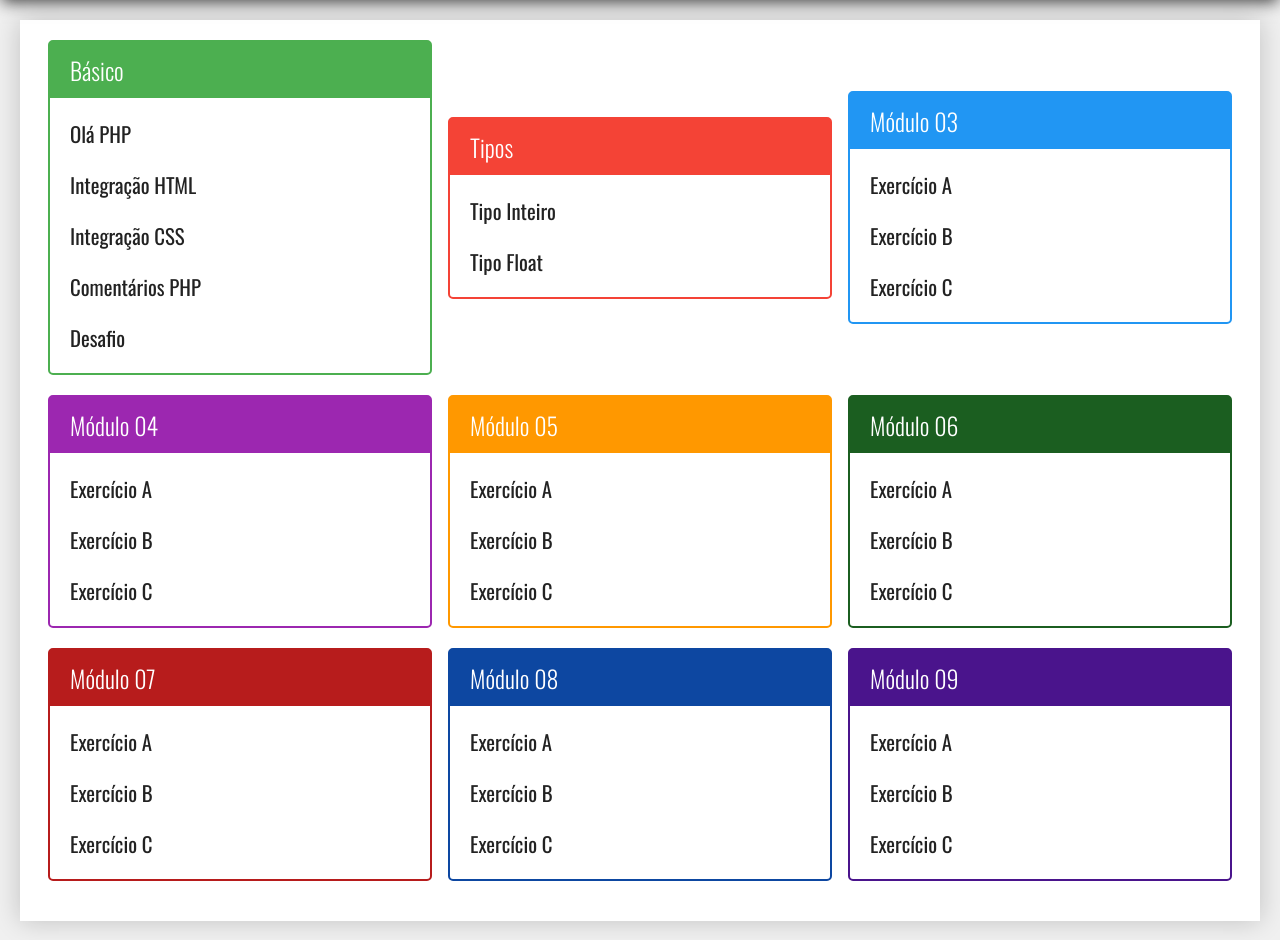
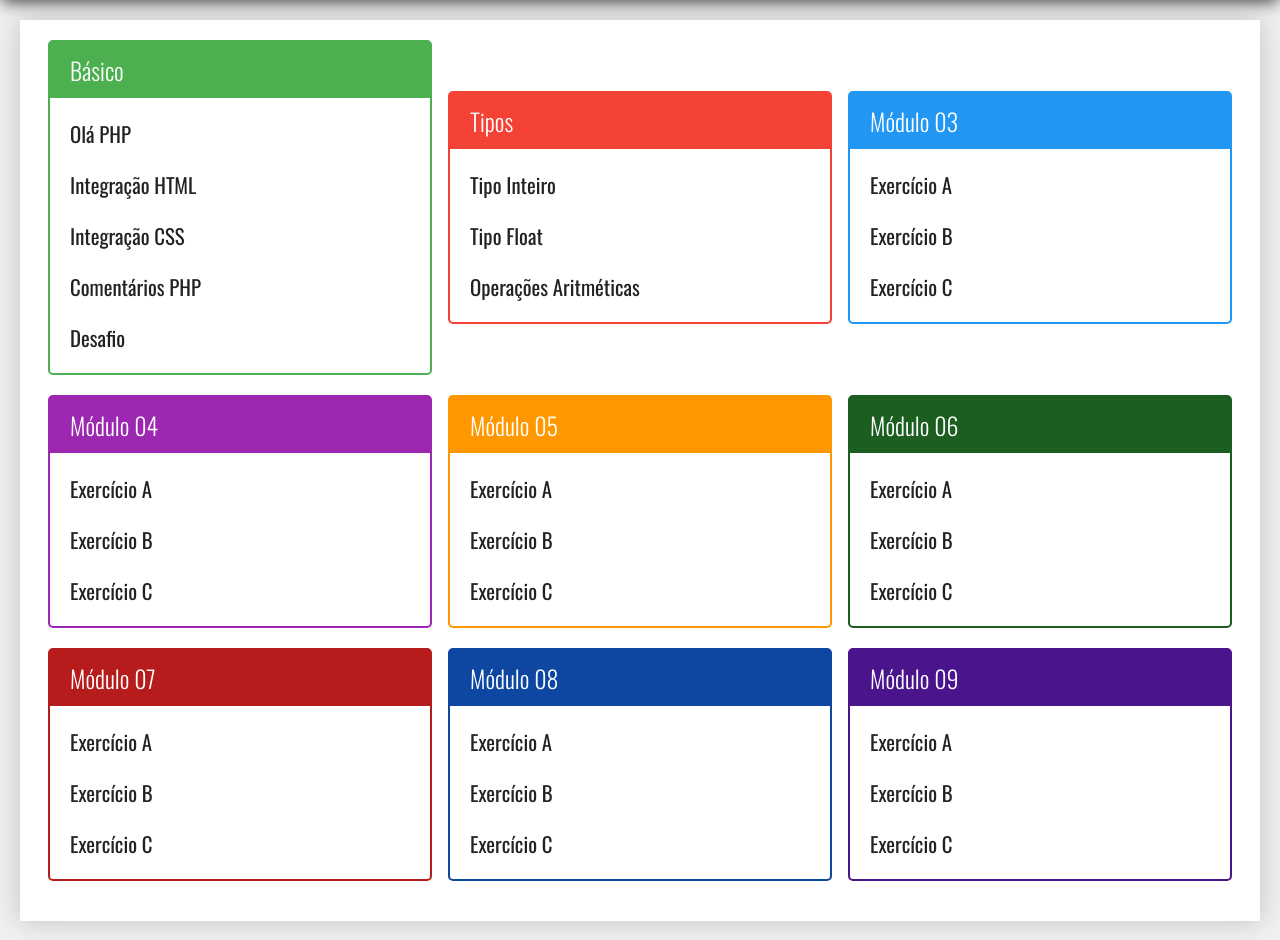
Before and after one commit to ThadeuCesario/Javascript, a PHP site: page / in a window 1280 px wide. Shown: the part 120-1060 px from the top of the page. Run offline with PHP 8.4, Linux system fonts and the light colour scheme.

Commit message:
operações aritméticas

```diff
--- a/index.php
+++ b/index.php
@@ -44,6 +44,9 @@
                         </li>
                         <li>
                             <a href="exercicio.php?dir=tipos&file=float">Tipo Float</a>
+                        </li>
+                        <li>
+                            <a href="exercicio.php?dir=tipos&file=ar">Operações Aritméticas</a>
                         </li>
                     </ul>
                 </div>
--- /dev/null
+++ b/tipos/aritmeticas.php
@@ -0,0 +1 @@
+<div class="titulo">Operações Aritméticas</div>
```
